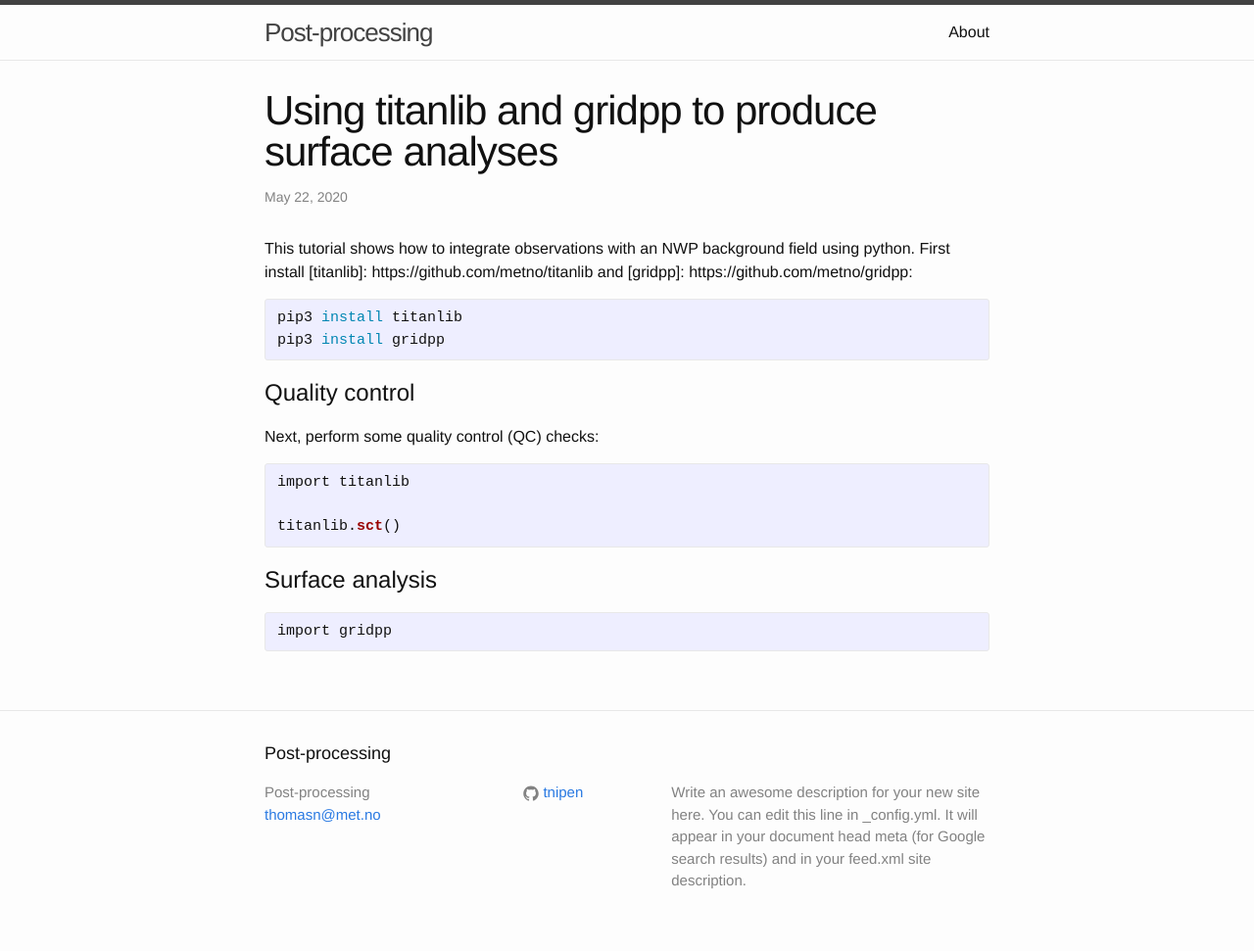
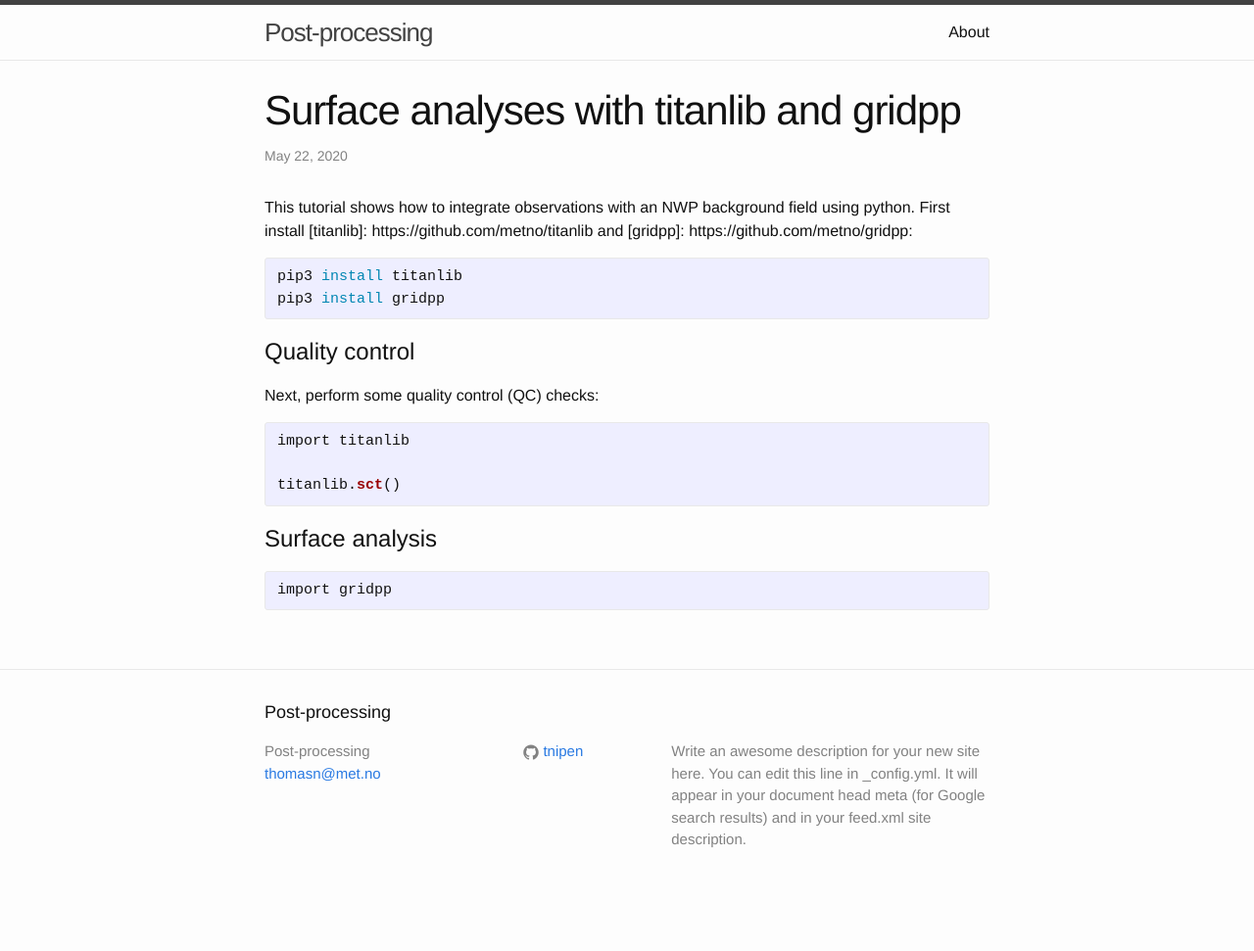
Before and after one commit to tnipen/tnipen.github.io, a Jekyll site: the page built from _posts/2020-05-22-titanlib-gridpp.markdown, in a window 1280 px wide. Shown: the whole page at 98% size. Built offline with Jekyll 4.4.1, drawn with Linux system fonts in a browser that asks for light colours; after the commit the page ends 929 px from its top, so only the background shows below that.

Commit message:
Changed title

```diff
--- a/_posts/2020-05-22-titanlib-gridpp.markdown
+++ b/_posts/2020-05-22-titanlib-gridpp.markdown
@@ -1,6 +1,6 @@
 ---
 layout: post
-title:  "Using titanlib and gridpp to produce surface analyses"
+title:  "Surface analyses with titanlib and gridpp"
 date:   2020-05-22 15:58:36 +0200
 categories: jekyll update
 ---
```
